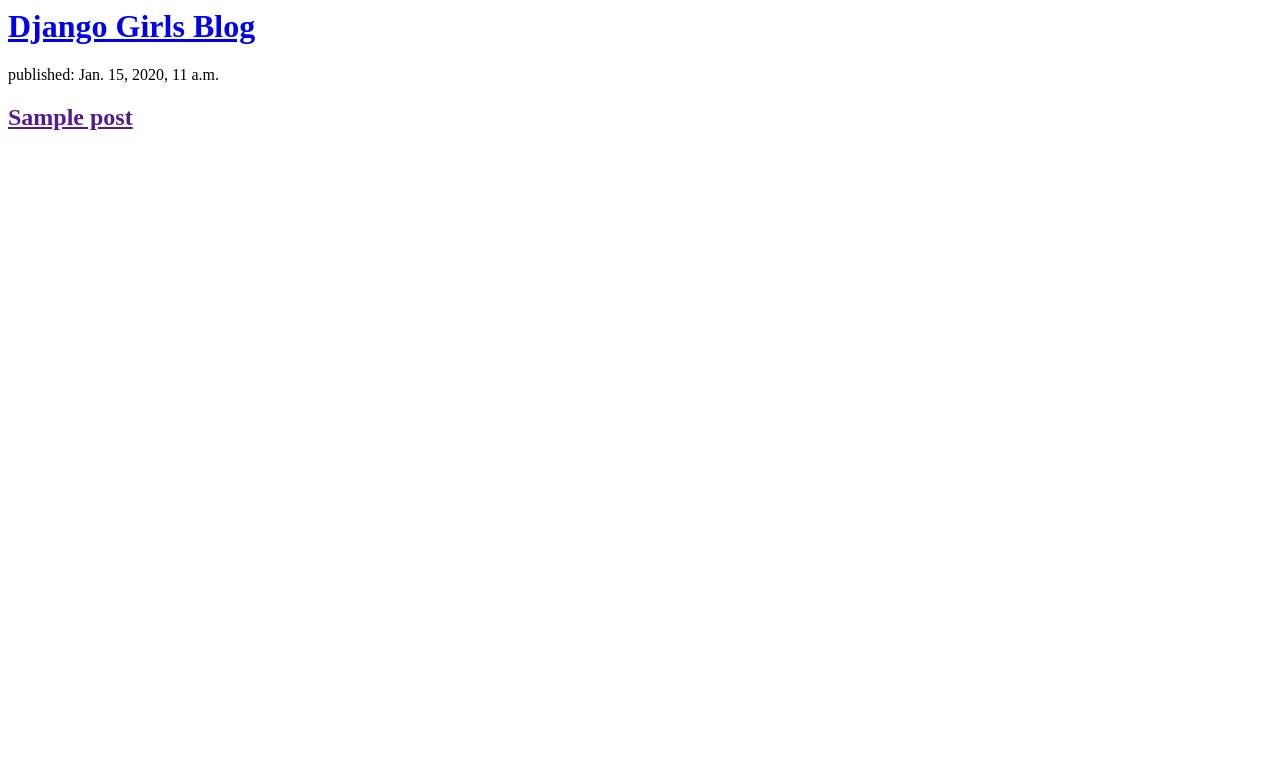
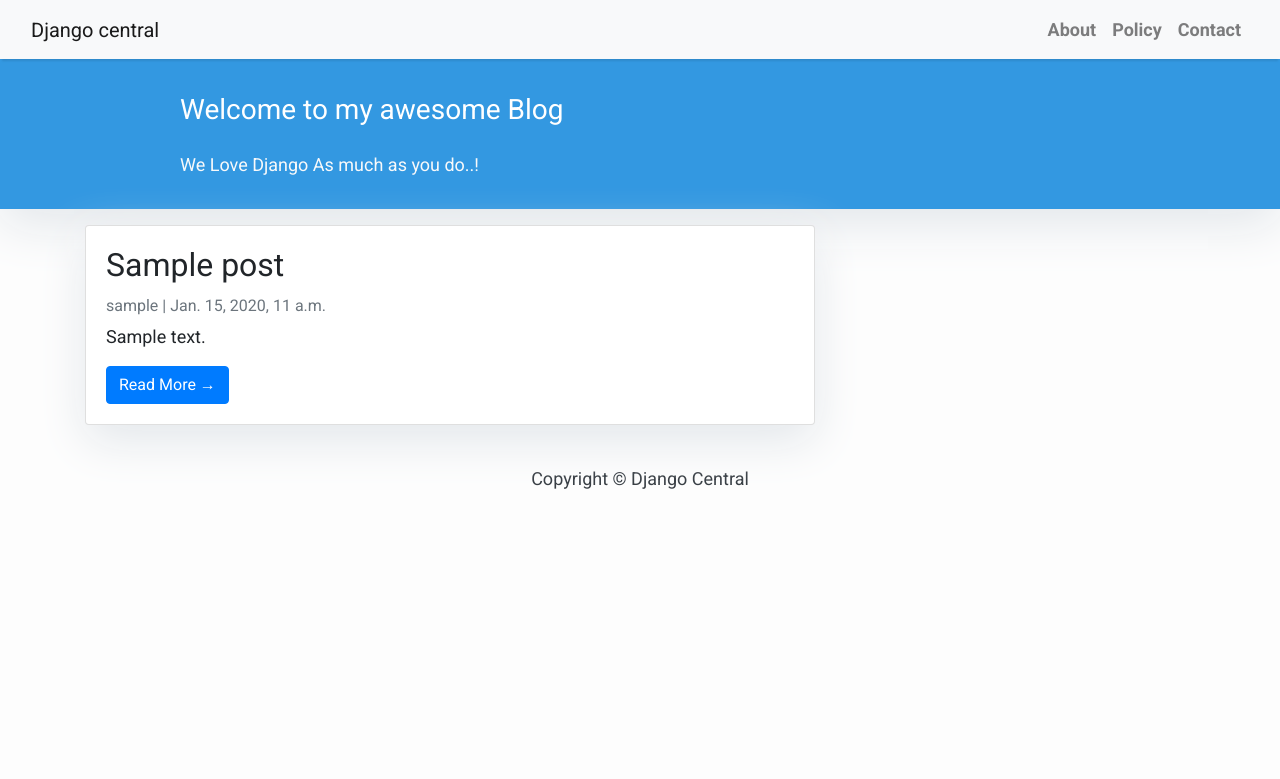
Before and after one commit to rmartinsc/rm-blog, a Django app: template blog/templates/blog/post_list.html in a window 1280 px wide. Shown: the top 779 px of the page. Run offline with Django 3.2, Linux system fonts and the light colour scheme; the template is opened without the code that fills it: values that come from a table or form of the project are taken from there, others are empty; tables that the repository leaves empty hold one stand-in row (values such as "Sample post"); some libraries are stand-ins or nearby versions.

Commit message:
Including new views, templates and url for details

```diff
--- /dev/null
+++ b/blog/templates/blog/base.html
@@ -0,0 +1,68 @@
+<!DOCTYPE html>
+<html>
+
+    <head>
+        <title>Django Central</title>
+        <link href="https://fonts.googleapis.com/css?family=Roboto:400,700" rel="stylesheet">
+        <meta name="google" content="notranslate" />
+        <meta name="viewport" content="width=device-width, initial-scale=1" />
+        <link rel="stylesheet" href="https://maxcdn.bootstrapcdn.com/bootstrap/4.0.0/css/bootstrap.min.css" integrity="sha384-Gn5384xqQ1aoWXA+058RXPxPg6fy4IWvTNh0E263XmFcJlSAwiGgFAW/dAiS6JXm"
+            crossorigin="anonymous" />
+    </head>
+
+    <body>
+        <style>
+            body {
+            font-family: "Roboto", sans-serif;
+            font-size: 17px;
+            background-color: #fdfdfd;
+        }
+        .shadow {
+            box-shadow: 0 4px 2px -2px rgba(0, 0, 0, 0.1);
+        }
+        .btn-danger {
+            color: #fff;
+            background-color: #f00000;
+            border-color: #dc281e;
+        }
+        .masthead {
+            background: #3398E1;
+            height: auto;
+            padding-bottom: 15px;
+            box-shadow: 0 16px 48px #E3E7EB;
+            padding-top: 10px;
+        }
+    </style>
+
+        <!-- Navigation -->
+        <nav class="navbar navbar-expand-lg navbar-light bg-light shadow" id="mainNav">
+            <div class="container-fluid">
+                <a class="navbar-brand" href="{% url 'home' %}">Django central</a>
+                <button class="navbar-toggler navbar-toggler-right" type="button" data-toggle="collapse" data-target="#navbarResponsive"
+                    aria-controls="navbarResponsive" aria-expanded="false" aria-label="Toggle navigation">
+                    <span class="navbar-toggler-icon"></span>
+                </button>
+                <div class="collapse navbar-collapse" id="navbarResponsive">
+                    <ul class="navbar-nav ml-auto">
+                        <li class="nav-item text-black">
+                            <a class="nav-link text-black font-weight-bold" href="#">About</a>
+                        </li>
+                        <li class="nav-item text-black">
+                            <a class="nav-link text-black font-weight-bold" href="#">Policy</a>
+                        </li>
+                        <li class="nav-item text-black">
+                            <a class="nav-link text-black font-weight-bold" href="#">Contact</a>
+                        </li>
+                    </ul>
+                </div>
+            </div>
+        </nav>
+        {% block content %}
+        <!-- Content Goes here -->
+        {% endblock content %}
+        <!-- Footer -->
+        <footer class="py-3 bg-grey">
+            <p class="m-0 text-dark text-center ">Copyright &copy; Django Central</p>
+        </footer>
+    </body>
+</html>
--- a/blog/templates/blog/post_list.html
+++ b/blog/templates/blog/post_list.html
@@ -1,17 +1,51 @@
-<html>
-    <head>
-        <title>Django Girls blog</title>
-    </head>
-    <body>
-        <div>
-            <h1><a href="/">Django Girls Blog</a></h1>
+{% extends "base.html" %}
+{% block content %}
+<style>
+    body {
+        font-family: "Roboto", sans-serif;
+        font-size: 18px;
+        background-color: #fdfdfd;
+    }
+
+    .head_text {
+        color: white;
+    }
+
+    .card {
+        box-shadow: 0 16px 48px #E3E7EB;
+    }
+</style>
+
+<header class="masthead">
+    <div class="overlay"></div>
+    <div class="container">
+        <div class="row">
+            <div class=" col-md-8 col-md-10 mx-auto">
+                <div class="site-heading">
+                    <h3 class=" site-heading my-4 mt-3 text-white"> Welcome to my awesome Blog </h3>
+                    <p class="text-light">We Love Django As much as you do..! &nbsp
+                    </p>
+                </div>
+            </div>
         </div>
-        {% for post in posts %}
-        <div>
-            <p>published: {{ post.published_date }}</p>
-            <h2><a href="">{{ post.title }}</a></h2>
-            <p>{{ post.text|linebreaksbr }}</p>
+    </div>
+</header>
+<div class="container">
+    <div class="row">
+        <!-- Blog Entries Column -->
+        <div class="col-md-8 mt-3 left">
+            {% for post in posts %}
+            <div class="card mb-4">
+                <div class="card-body">
+                    <h2 class="card-title">{{ post.title }}</h2>
+                    <p class="card-text text-muted h6">{{ post.author }} | {{ post.created_date}} </p>
+                    <p class="card-text">{{post.content|slice:":200" }}</p>
+                    <a href="{% url 'post_detail' post.slug  %}" class="btn btn-primary">Read More &rarr;</a>
+                </div>
+            </div>
+            {% endfor %}
         </div>
-        {% endfor %}
-    </body>
-</html>
+
+    </div>
+</div>
+{%endblock%}
--- a/blog/urls.py
+++ b/blog/urls.py
@@ -3,4 +3,5 @@ from . import views
 
 urlpatterns = [
     path('',views.post_list,name='home'),
+    path('<slug:slug>/', views.PostDetail.as_view(), name='post_detail'),
 ]
--- a/blog/views.py
+++ b/blog/views.py
@@ -1,8 +1,13 @@
 from django.shortcuts import render
 from .models import Post
 from django.utils import timezone
+from django.views import generic
 
 # Create your views here.
 def post_list(request):
     posts = Post.objects.filter(status=1).order_by('published_date')
     return render(request, 'blog/post_list.html', {'posts':posts})
+
+class PostDetail(generic.DetailView):
+    model = Post
+    template_name = 'post_detail.html'
```
Also changed, not shown: blog/templates/blog/post_detail.html (added, +17 -0 lines).
